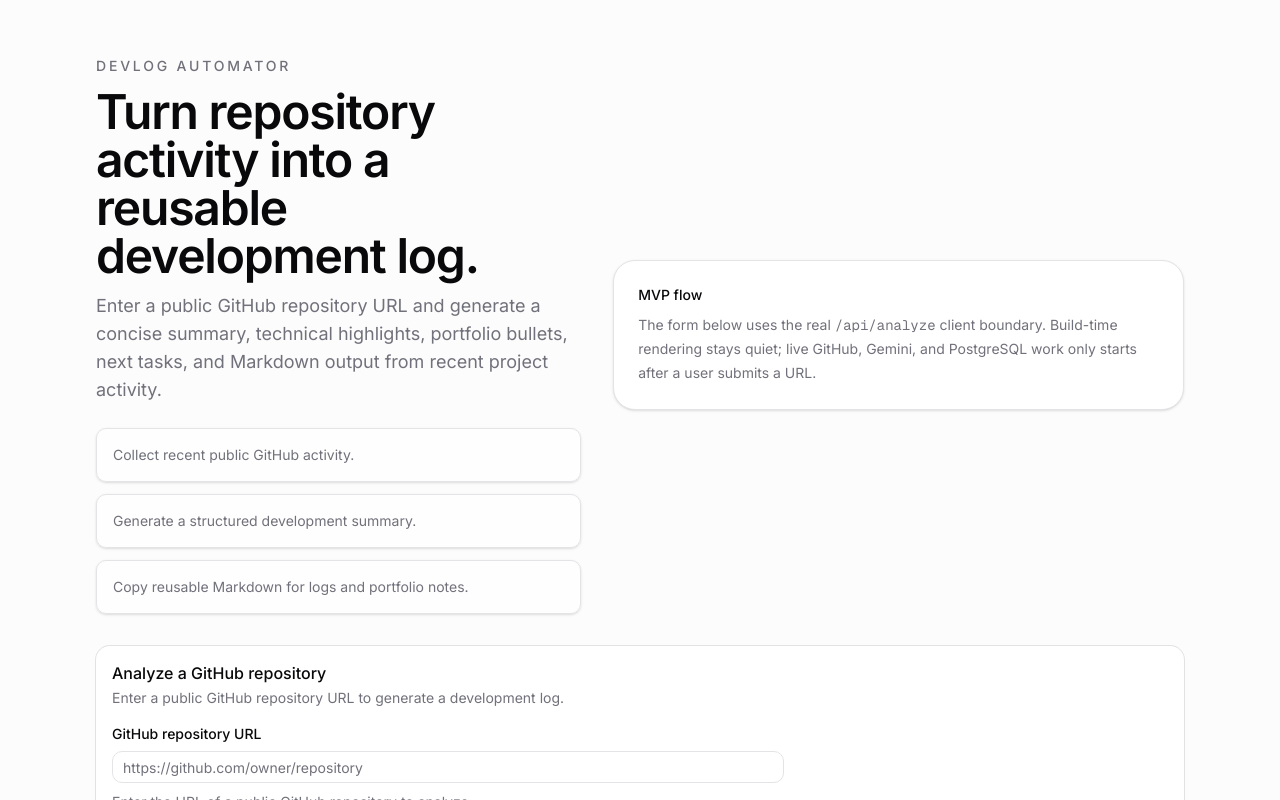
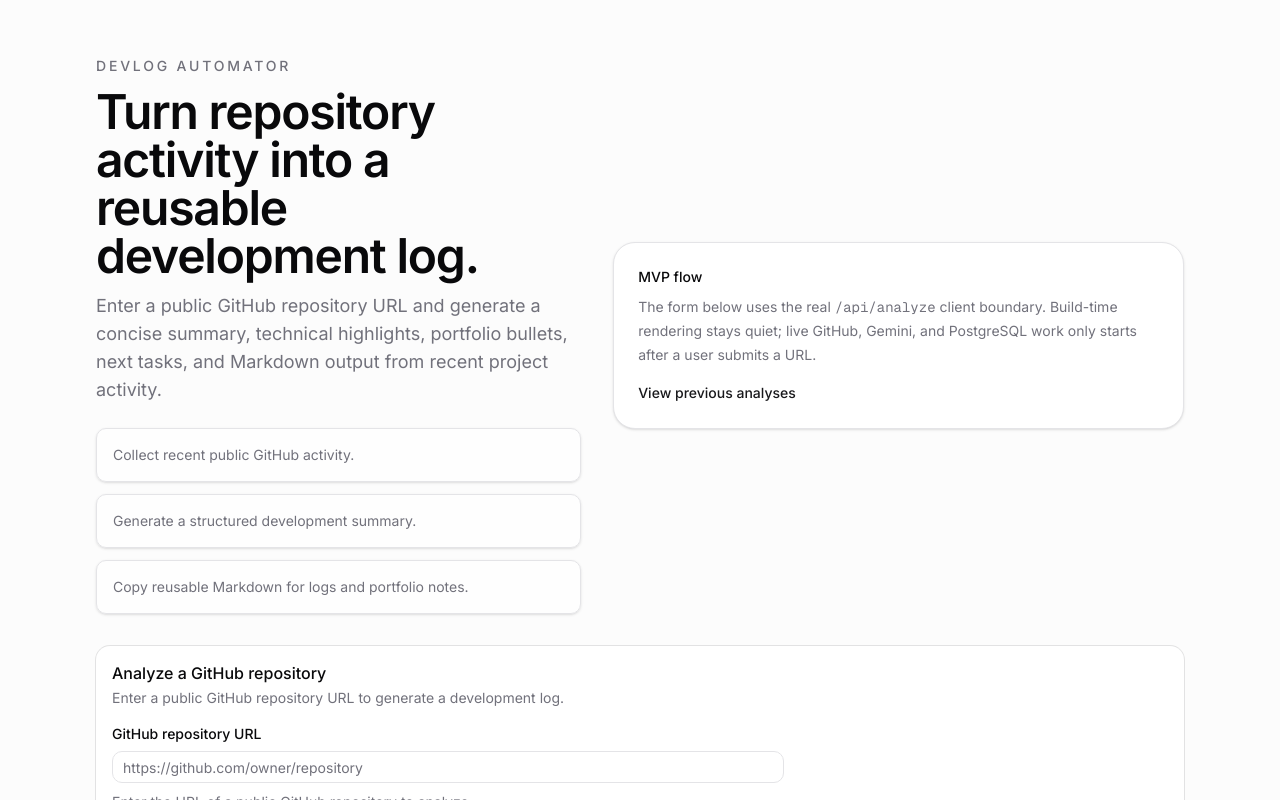
Before and after one commit to ChromaticClouds/devlog-automation, a Next.js app: page / in a window 1280 px wide. Shown: the top 800 px of the page. Built offline with nearby package versions, Linux system fonts and the light colour scheme.

Commit message:
feat(history): link landing page to history

```diff
--- a/app/page.tsx
+++ b/app/page.tsx
@@ -1,3 +1,5 @@
+import Link from "next/link";
+
 import { AnalysisContainer } from "@/components/analysis/analysis-container";
 
 const workflowItems = [
@@ -45,6 +47,12 @@ export default function Home() {
               boundary. Build-time rendering stays quiet; live GitHub, Gemini,
               and PostgreSQL work only starts after a user submits a URL.
             </p>
+            <Link
+              className="mt-4 inline-flex text-sm font-medium text-primary underline-offset-4 hover:underline"
+              href="/analyses"
+            >
+              View previous analyses
+            </Link>
           </div>
         </div>
 
```
